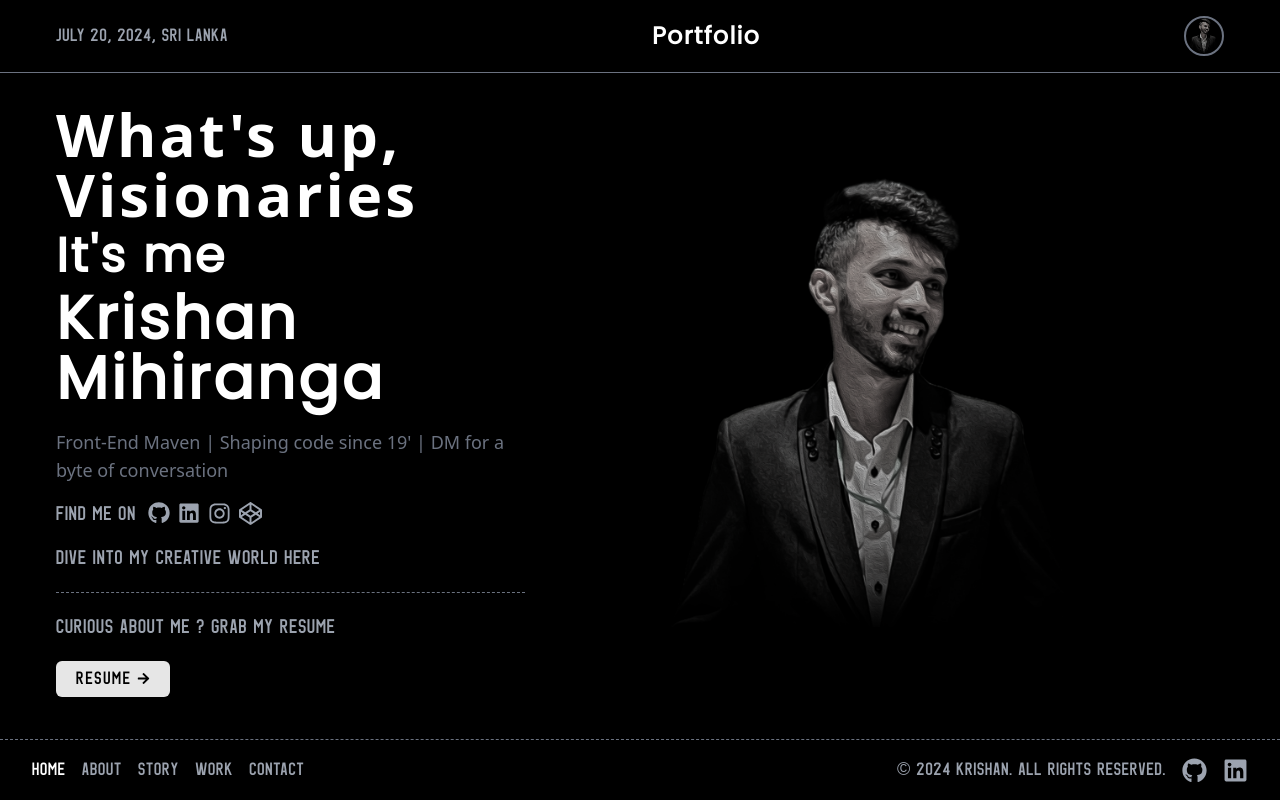
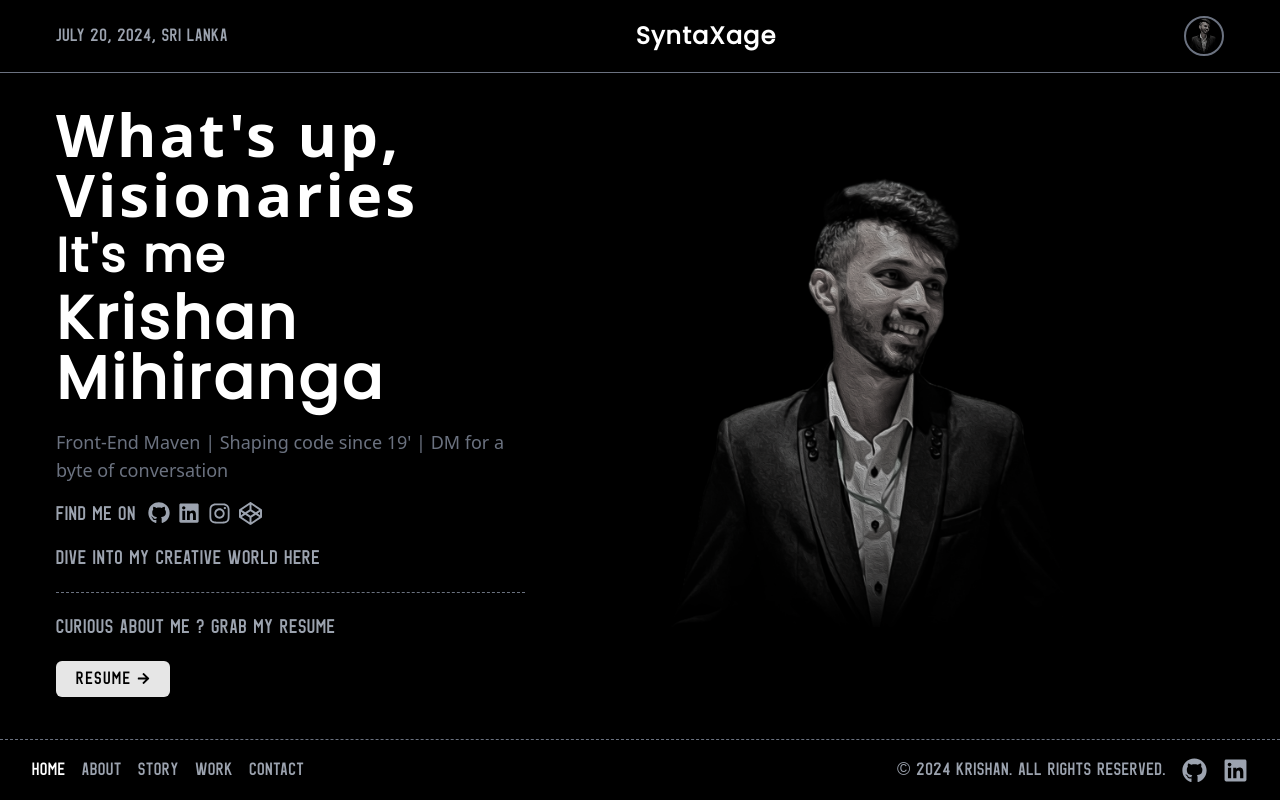
Before and after one commit to KrishanMihiranga/portfolio, a React (Vite) app: page / in a window 1280 px wide. Built offline with nearby package versions, Linux system fonts and the light colour scheme.

Commit message:
refactor: minor updates in metadata

```diff
--- a/index.html
+++ b/index.html
@@ -4,6 +4,9 @@
     <meta charset="UTF-8" />
     <link rel="icon" type="image/svg+xml" href="/icon.png" />
     <meta name="viewport" content="width=device-width, initial-scale=1.0" />
+    <meta content="Welcome to Kishan Mihiranga's portfolio. I'm a 21-year-old Full-stack Developer from Bandaragama, Sri Lanka. I'm currently honing my skills at the Institute of Software Engineering (IJSE). My true passion revolves around creating vibrant web experiences. Proficient in Java and deeply engrossed in web development, my goal is to forge fluid and user-centric solutions that truly resonate. My portfolio is a testament to the fusion of youthful zeal and technical finesse, where fresh ideas evolve into functional digital realms." name="description">
+    <meta content="Kishan Mihiranga, Krishan Mihiranga, Kishan, Krishan, gdse65, software eengineering , IJSE, CMJD, portfolio, website, Dark theme website" name="keywords">
+    <meta content="Kishan Mihiranga" name="author">
     <title>Krishan Mihiranga</title>
   </head>
   <body>
--- a/src/components/screenComponents/NavBar.tsx
+++ b/src/components/screenComponents/NavBar.tsx
@@ -12,10 +12,10 @@ const NavBar: React.FC = () => {
     }, []);
 
     return (
-        <nav className="fixed top-0 z-10 w-full p-4 bg-black border-b shadow-lg border-b-gray-500">
+        <nav className="fixed top-0 left-0 z-10 w-full p-4 bg-black border-b shadow-lg border-b-gray-500">
             <div className="flex items-center justify-between mx-4 md:mx-10">
                 <div className="text-sm text-regular md:text-lg">{currentDate}, SRI LANKA</div>
-                <div className="hidden text-xl font-bold tracking-wider text-white md:text-2xl md:block font-Poppins">Portfolio</div>
+                <div className="hidden text-xl font-bold tracking-wider text-white md:text-2xl md:block font-Poppins">SyntaXage</div>
                 <img src={profileImage} alt="Profile" className="w-8 h-8 border-2 border-gray-500 rounded-full md:w-10 md:h-10" />
             </div>
         </nav>
```
